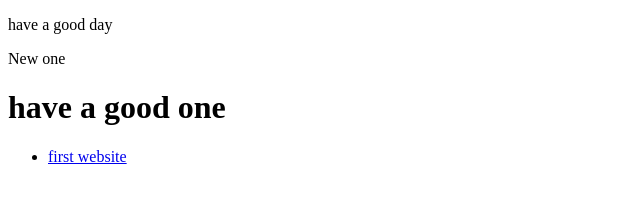
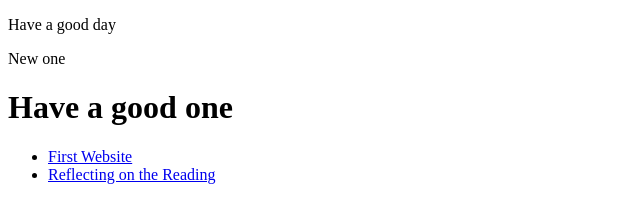
Before and after one commit to XuhongLiu90/XuhongLiu90.github.io, a plain HTML site: page index.html in a window 1280 px wide. Shown: the whole page, without its empty margins (0-640 px from the left). Drawn offline with Linux system fonts and the light colour scheme.

Commit message:
9.3 reading reflacting
J.R. Carpenter, A Handmade Web

```diff
--- a/index.html
+++ b/index.html
@@ -1,14 +1,16 @@
 <!DOCTYPE html>
 <html>
     <head>
-        <title>Xuhong's homepage</title>
+        <title>Xuhong's Homepage</title>
     </head>
     <body>
-        <p>have a good day</p>
+        <p>Have a good day</p>
         <p>New one</p>
+
+        <h1>Have a good one</h1>
+        <ul>
+            <li><a href="frist website/index.html">First Website</a></li>
+            <li><a href="reflecting-on-the-reading.html">Reflecting on the Reading</a></li>
+        </ul>
     </body>
-     <h1>have a good one</h1>
-     <ul>
-        <li><a href="frist website/index.html">first website</a></li>
-     </ul>
 </html>
```
Also changed, not shown: reflecting-on-the-reading.html (added, +19 -0 lines).
